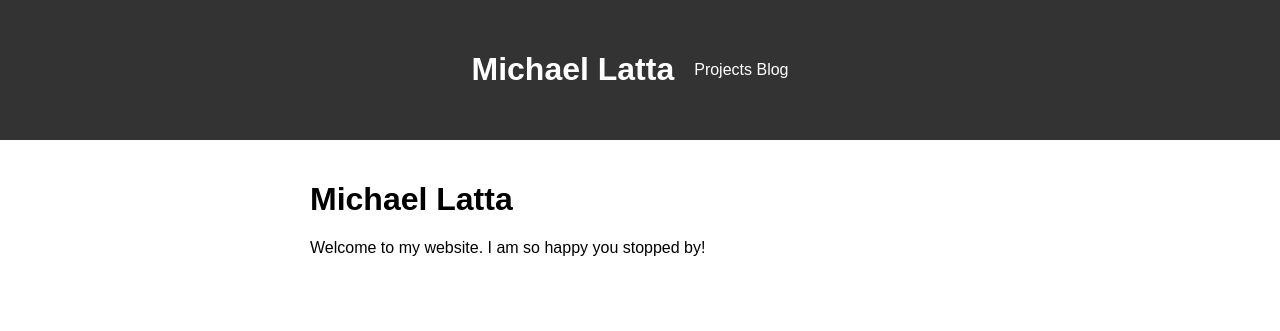
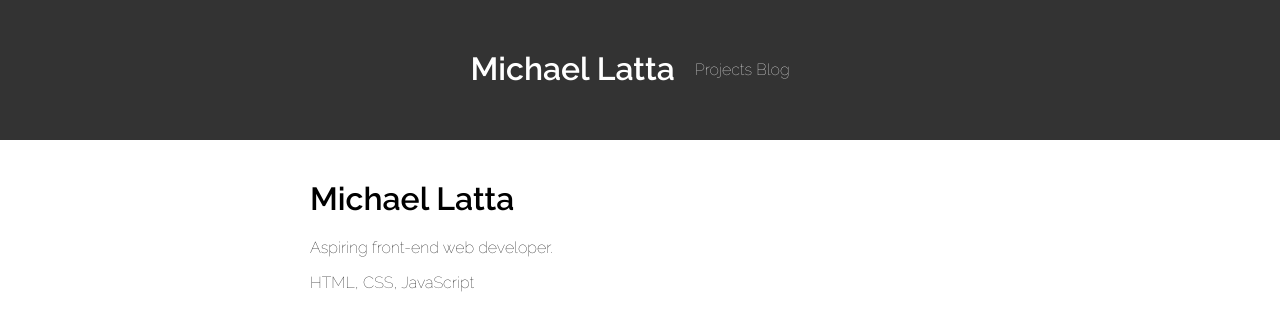
Before and after one commit to michaellatta/michaellatta.github.io, a Jekyll site: the page built from index.html, in a window 1280 px wide. Shown: the top 331 px of the page. Built offline with Jekyll 4.4.1, drawn with Linux system fonts in a browser that asks for light colours.

Commit message:
Add site font update and main page content

```diff
--- a/_includes/head.html
+++ b/_includes/head.html
@@ -11,4 +11,5 @@
   <link href="https://fonts.googleapis.com/css2?family=Antonio:wght@200&display=swap" rel="stylesheet">
   <link href="https://fonts.googleapis.com/css2?family=Open+Sans:wght@300&display=swap" rel="stylesheet">
   <link href="https://fonts.googleapis.com/css2?family=Raleway:wght@100&display=swap" rel="stylesheet">
+  <link href="https://fonts.googleapis.com/css2?family=Raleway:wght@600&display=swap" rel="stylesheet">
 </head>
--- a/assets/stylesheets/style.css
+++ b/assets/stylesheets/style.css
@@ -4,13 +4,13 @@ body {
   background: #fff;
   margin: 0;
   padding: 0;
-  font-family: "Arial";
+  font-family: "Raleway";
 }
 
 header {
   background: #333;
   padding: 10px;
-  font-family: "Arial";
+  font-family: "Raleway";
   color: #fff;
   display: flex;
   justify-content: space-between;
--- a/index.html
+++ b/index.html
@@ -4,4 +4,5 @@ title: Michael Latta
 ---
 
 <h1>Michael Latta</h1>
-<p>Welcome to my website. I am so happy you stopped by!</p>
+<p>Aspiring front-end web developer.</p>
+<p>HTML, CSS, JavaScript</p>
```
